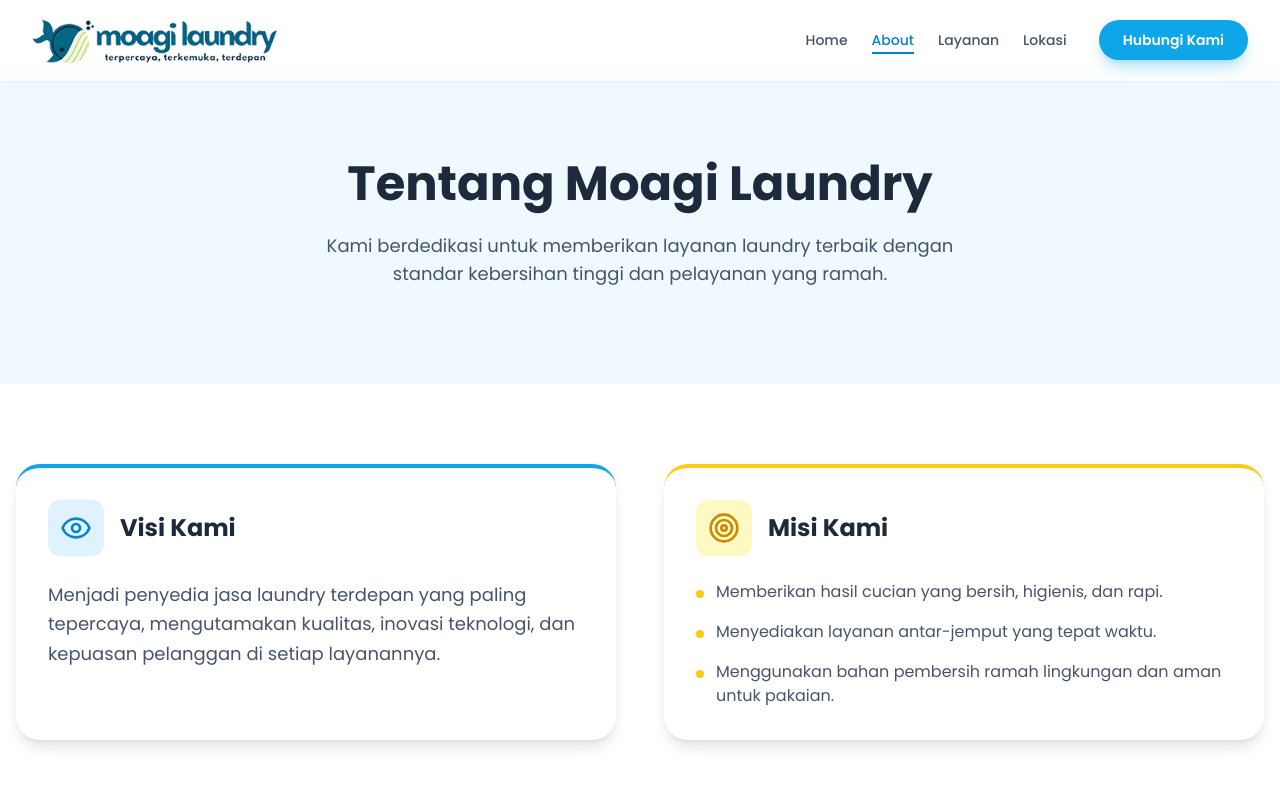
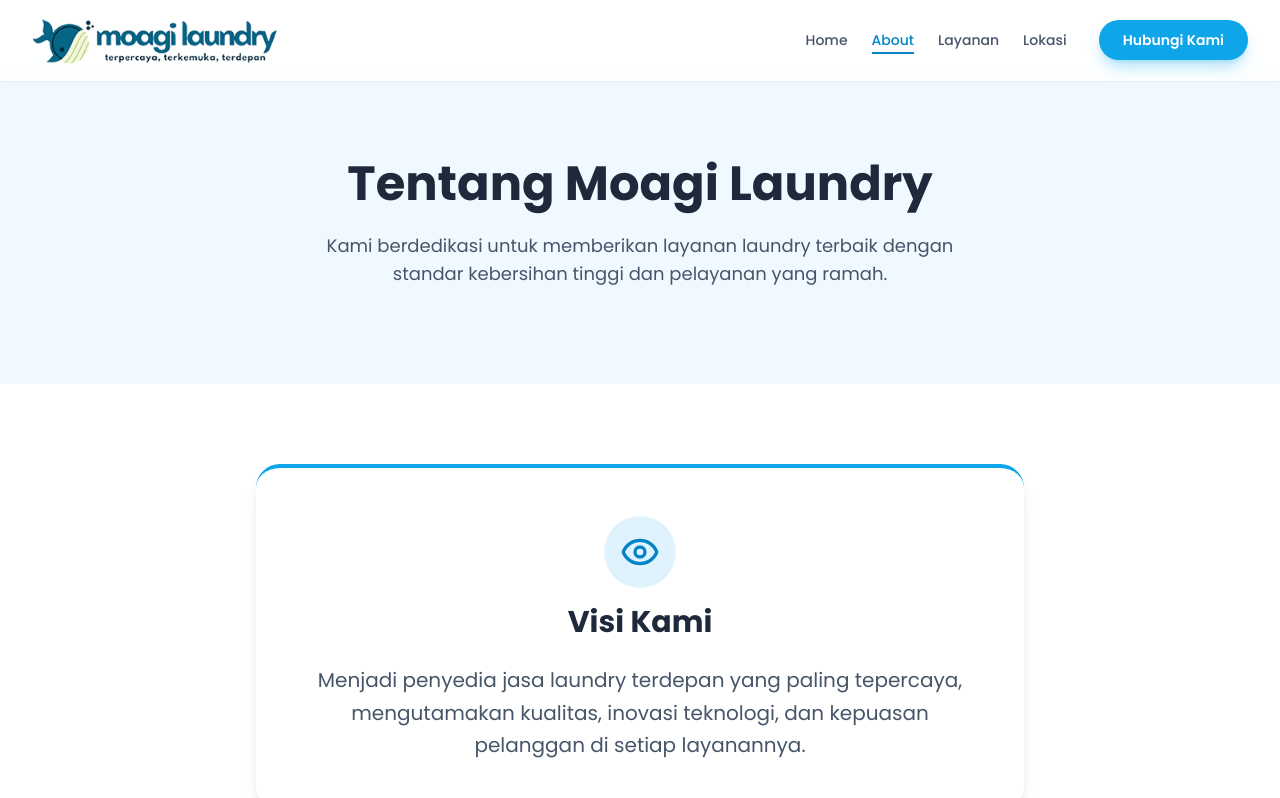
Before and after one commit to ravelaproduct/moagi, a React (Vite) app: page /about in a window 1280 px wide. Shown: the top 798 px of the page. Built offline with nearby package versions, Linux system fonts and the light colour scheme.

Commit message:
Refactor: Updated the About section (Removed the "Misi" card)

```diff
--- a/package.json
+++ b/package.json
@@ -12,8 +12,8 @@
   "dependencies": {
     "framer-motion": "^12.23.26",
     "lucide-react": "^0.561.0",
-    "react": "^19.2.0",
-    "react-dom": "^19.2.0",
+    "react": "^18.3.1",
+    "react-dom": "^18.3.1",
     "react-helmet-async": "^2.0.5",
     "react-router-dom": "^7.10.1"
   },
--- a/src/pages/About.jsx
+++ b/src/pages/About.jsx
@@ -41,47 +41,20 @@ export default function About() {
             {/* Visi Misi */}
             <section className="py-20">
                 <div className="container mx-auto px-4">
-                    <div className="grid md:grid-cols-2 gap-8 md:gap-12">
+                    <div className="max-w-3xl mx-auto">
                         <motion.div
-                            className="bg-white p-8 rounded-3xl shadow-lg border-t-4 border-sky-500"
+                            className="bg-white p-8 md:p-12 rounded-3xl shadow-lg border-t-4 border-sky-500 text-center"
                             {...fadeUp}
                         >
-                            <div className="flex items-center gap-4 mb-6">
-                                <div className="p-3 bg-sky-100 rounded-xl text-sky-600">
-                                    <Eye className="w-8 h-8" />
+                            <div className="flex flex-col items-center gap-4 mb-6">
+                                <div className="p-4 bg-sky-100 rounded-full text-sky-600">
+                                    <Eye className="w-10 h-10" />
                                 </div>
-                                <h2 className="text-2xl font-bold text-slate-800">Visi Kami</h2>
+                                <h2 className="text-3xl font-bold text-slate-800">Visi Kami</h2>
                             </div>
-                            <p className="text-slate-600 leading-relaxed text-lg">
+                            <p className="text-slate-600 leading-relaxed text-xl">
                                 Menjadi penyedia jasa laundry terdepan yang paling tepercaya, mengutamakan kualitas, inovasi teknologi, dan kepuasan pelanggan di setiap layanannya.
                             </p>
-                        </motion.div>
-
-                        <motion.div
-                            className="bg-white p-8 rounded-3xl shadow-lg border-t-4 border-yellow-400"
-                            {...fadeUp}
-                            transition={{ delay: 0.2 }}
-                        >
-                            <div className="flex items-center gap-4 mb-6">
-                                <div className="p-3 bg-yellow-100 rounded-xl text-yellow-600">
-                                    <Target className="w-8 h-8" />
-                                </div>
-                                <h2 className="text-2xl font-bold text-slate-800">Misi Kami</h2>
-                            </div>
-                            <ul className="space-y-4 text-slate-600">
-                                <li className="flex items-start gap-3">
-                                    <div className="w-2 h-2 mt-2.5 rounded-full bg-yellow-400 flex-shrink-0" />
-                                    <span>Memberikan hasil cucian yang bersih, higienis, dan rapi.</span>
-                                </li>
-                                <li className="flex items-start gap-3">
-                                    <div className="w-2 h-2 mt-2.5 rounded-full bg-yellow-400 flex-shrink-0" />
-                                    <span>Menyediakan layanan antar-jemput yang tepat waktu.</span>
-                                </li>
-                                <li className="flex items-start gap-3">
-                                    <div className="w-2 h-2 mt-2.5 rounded-full bg-yellow-400 flex-shrink-0" />
-                                    <span>Menggunakan bahan pembersih ramah lingkungan dan aman untuk pakaian.</span>
-                                </li>
-                            </ul>
                         </motion.div>
                     </div>
                 </div>
```
Also changed, not shown: 1 other file (tests, documents, lock files or other folders).
